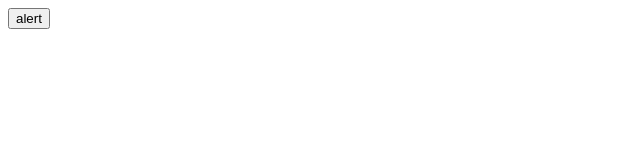
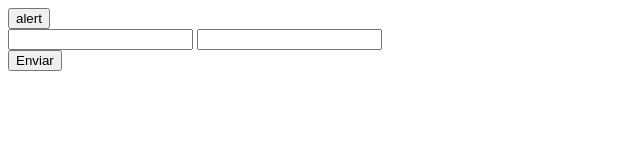
Before and after one commit to RaTon84/CETI-JavaScript, a website: page clase_6_practica_node_ajax/Entrega servidores/pages/endPoint.html in a window 1280 px wide. Shown: the whole page, without its empty margins (0-640 px from the left). Drawn offline with Linux system fonts and the light colour scheme.

Commit message:
Update endPoint.html

```diff
--- a/clase_6_practica_node_ajax/Entrega servidores/pages/endPoint.html
+++ b/clase_6_practica_node_ajax/Entrega servidores/pages/endPoint.html
@@ -9,6 +9,12 @@
 
     <form action="http://127.0.0.1:3000/ping" method="get">
         <button type="submit" id="submit">alert</button>
+    </form>
+    <form action="">
+        <input type="email" id="mail">
+        <input type="password" id="pass">
+        <br>
+        <button type="submit" id="validar">Enviar</button>
     </form>
     <script>
         document.getElementById('submit').addEventListener('click', ()=>{
```
